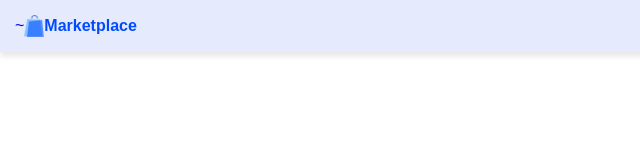
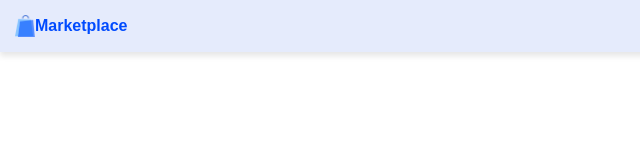
Before and after one commit to Nonsookoli007/Marketplace, a plain HTML site: page index.html in a window 1280 px wide. Shown: the full height of the page, 0-640 px from the left. Drawn offline with Linux system fonts and the light colour scheme.

Commit message:
removed the logo image height in the html file

```diff
--- a/index.html
+++ b/index.html
@@ -10,8 +10,8 @@
     <header>
         <nav class="navbar">
             <div class="logo">
-                <a href="#">~
-                    <img src="./IMG/logo.png" alt="logo" width="20px" height="">
+                <a href="#">
+                    <img src="./IMG/logo.png" alt="logo" width="20px">
                     <h5>Marketplace</h5>
 
                 </a>
```
